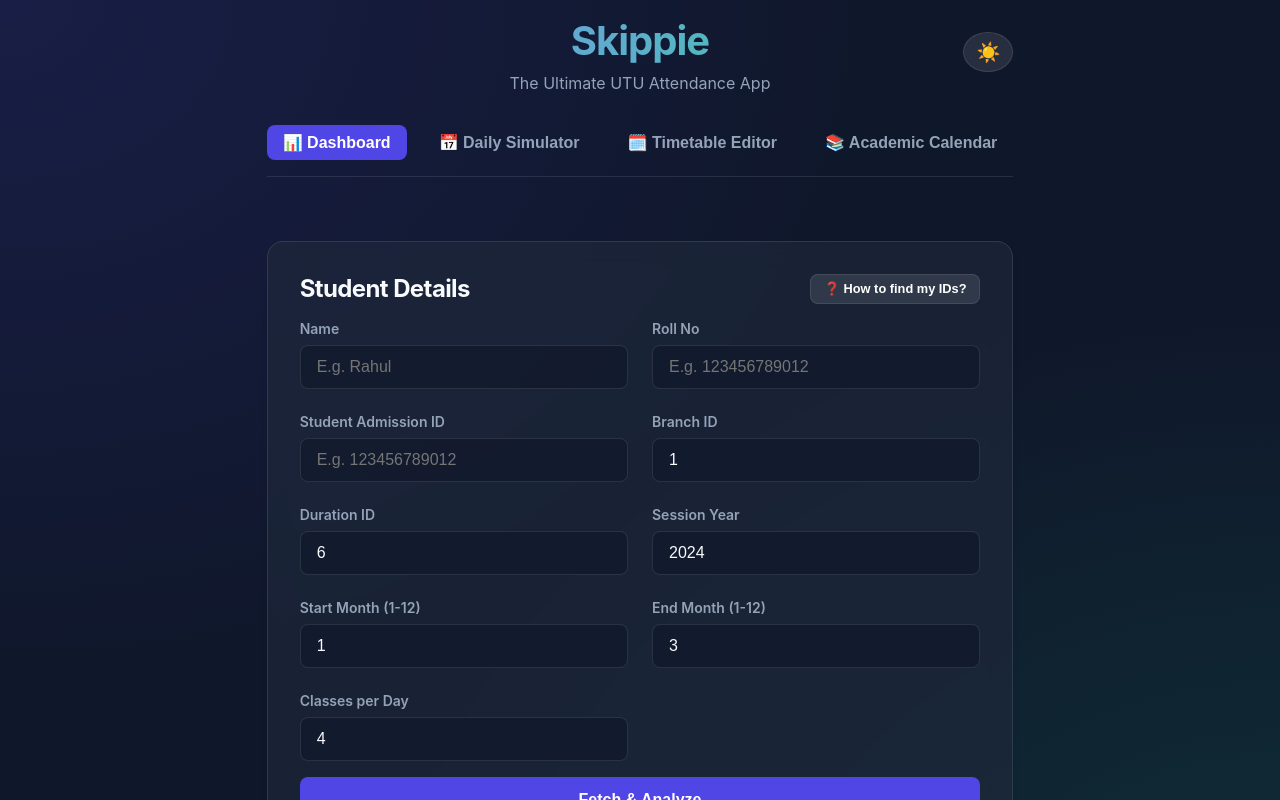
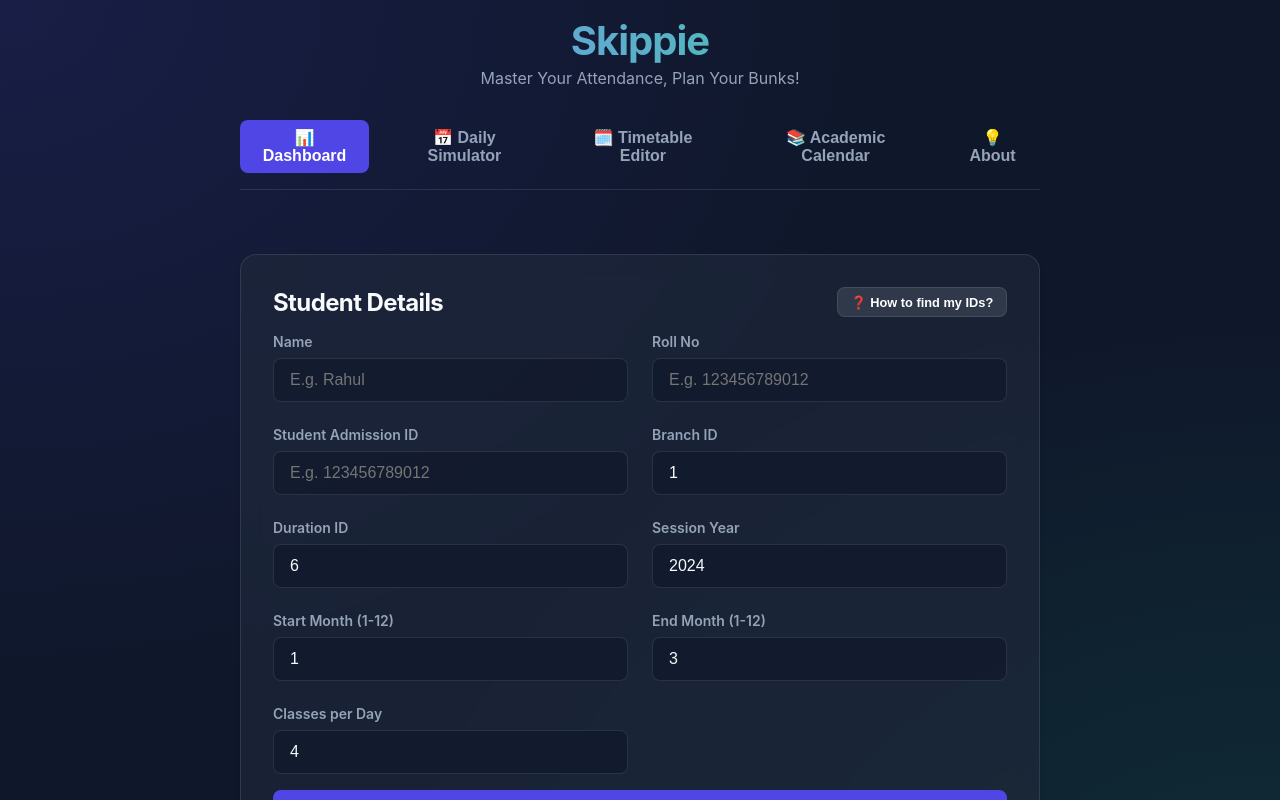
Before and after one commit to M0neySSH/utu-skippie, a React (Vite) app: page / in a window 1280 px wide. Shown: the top 800 px of the page. Built offline with nearby package versions, Linux system fonts and the light colour scheme.

Commit message:
feat: Add About Page, Tagline, remove Light Theme toggle

```diff
--- a/src/App.jsx
+++ b/src/App.jsx
@@ -6,6 +6,7 @@ import DailyPlanner from './components/DailyPlanner';
 import AcademicCalendar from './components/AcademicCalendar';
 import SubjectHistory from './components/SubjectHistory';
 import InstallPWA from './components/InstallPWA';
+import AboutPage from './components/AboutPage';
 import { useConfig } from './hooks/useConfig';
 
 function App() {
@@ -22,16 +23,6 @@ function App() {
   const [results, setResults] = useState(null);
   const [activeTab, setActiveTab] = useState('Dashboard');
   const [showGuide, setShowGuide] = useState(false);
-
-  // Theme Management
-  const [theme, setTheme] = useState(() => {
-    return localStorage.getItem('skippie_theme') || 'dark';
-  });
-
-  useEffect(() => {
-    document.documentElement.setAttribute('data-theme', theme);
-    localStorage.setItem('skippie_theme', theme);
-  }, [theme]);
 
   // Daily Notifications
   useEffect(() => {
@@ -180,23 +171,9 @@ function App() {
   return (
     <div className="app-container">
 
-      <div className="header" style={{ position: 'relative' }}>
-        <button
-          type="button"
-          onClick={() => setTheme(theme === 'dark' ? 'light' : 'dark')}
-          style={{
-            position: 'absolute', top: 0, right: 0,
-            background: 'rgba(255,255,255,0.1)', border: '1px solid var(--border)',
-            borderRadius: '50%', width: '40px', height: '40px',
-            display: 'flex', alignItems: 'center', justifyContent: 'center',
-            fontSize: '1.2rem', cursor: 'pointer'
-          }}
-          title="Toggle Light/Dark Mode"
-        >
-          {theme === 'dark' ? '☀️' : '🌙'}
-        </button>
-        <h1>Skippie</h1>
-        <p style={{ color: 'var(--text-muted)' }}>The Ultimate UTU Attendance App</p>
+      <div className="header">
+        <h1 style={{ marginBottom: '0.2rem' }}>Skippie</h1>
+        <p style={{ color: 'var(--text-muted)' }}>Master Your Attendance, Plan Your Bunks!</p>
       </div>
 
       <div className="tabs">
@@ -232,6 +209,12 @@ function App() {
         >
           📚 Academic Calendar
         </button>
+        <button
+          className={`tab-btn ${activeTab === 'About' ? 'active' : ''}`}
+          onClick={() => setActiveTab('About')}
+        >
+          💡 About
+        </button>
       </div>
 
       {activeTab === 'Timetable' && <TimeTable />}
@@ -241,6 +224,8 @@ function App() {
       {activeTab === 'Calendar' && <AcademicCalendar />}
 
       {activeTab === 'History' && <SubjectHistory results={results} />}
+
+      {activeTab === 'About' && <AboutPage />}
 
       <>
         <div className="glass-card" style={{ display: activeTab === 'Dashboard' ? 'block' : 'none' }}>
--- /dev/null
+++ b/src/components/AboutPage.jsx
@@ -0,0 +1,36 @@
+import React from 'react';
+
+export default function AboutPage() {
+    return (
+        <div className="glass-card app-container" style={{ animation: 'fadeIn 0.5s ease-out', marginTop: '1rem' }}>
+            <h2 style={{ textAlign: 'center', marginBottom: '1.5rem', background: 'linear-gradient(to right, #818CF8, #34D399)', WebkitBackgroundClip: 'text', color: 'transparent' }}>
+                About Skippie
+            </h2>
+
+            <div className="mb-2" style={{ lineHeight: '1.6' }}>
+                <h3 style={{ color: 'var(--secondary)', fontSize: '1.2rem', marginBottom: '0.5rem' }}>🎯 Our Motive</h3>
+                <p style={{ color: 'var(--text-muted)' }}>
+                    Skippie was built with one core mission: to give UKTECH students total control over their academic lives.
+                    We believe that maintaining a 75% attendance requirement shouldn't require complex math or guesswork.
+                    Skippie empowers you to easily track your history, safely plan your breaks, and focus on what matters most—your education and well-being.
+                </p>
+            </div>
+
+            <div className="mb-2" style={{ lineHeight: '1.6' }}>
+                <h3 style={{ color: 'var(--secondary)', fontSize: '1.2rem', marginBottom: '0.5rem' }}>✨ Key Features</h3>
+                <ul style={{ color: 'var(--text-muted)', marginLeft: '1.5rem' }}>
+                    <li style={{ marginBottom: '0.5rem' }}><strong>Smart Action Plan:</strong> Uses your personal timetable to tell you exactly which classes are safe to bunk.</li>
+                    <li style={{ marginBottom: '0.5rem' }}><strong>Subject History:</strong> Instantly view an explicit calendar of your Present, Absent, and Leave dates.</li>
+                    <li style={{ marginBottom: '0.5rem' }}><strong>Daily Simulator:</strong> Check off the classes you actually attended today to see your live projected percentage.</li>
+                    <li style={{ marginBottom: '0.5rem' }}><strong>Live University Calendar:</strong> Automatically syncs official holidays to warn you before you accidentally try to attend on a day off!</li>
+                    <li style={{ marginBottom: '0.5rem' }}><strong>100% Private:</strong> Skippie runs entirely in your browser. We never store your passwords or your data on external servers.</li>
+                </ul>
+            </div>
+
+            <div style={{ marginTop: '2rem', paddingTop: '1.5rem', borderTop: '1px solid var(--border)', textAlign: 'center', color: 'var(--text-muted)' }}>
+                <p>Developed with ❤️ by Manish</p>
+                <p style={{ fontSize: '0.8rem', marginTop: '0.5rem' }}>Built for UTU Students</p>
+            </div>
+        </div>
+    );
+}
--- a/src/index.css
+++ b/src/index.css
@@ -10,14 +10,6 @@
   --text-muted: #94A3B8;
   --border: rgba(255, 255, 255, 0.1);
   font-family: 'Inter', system-ui, -apple-system, sans-serif;
-}
-
-[data-theme="light"] {
-  --bg-color: #F8FAFC;
-  --card-bg: rgba(255, 255, 255, 0.85);
-  --text-main: #0F172A;
-  --text-muted: #475569;
-  --border: rgba(0, 0, 0, 0.1);
 }
 
 * {
```
